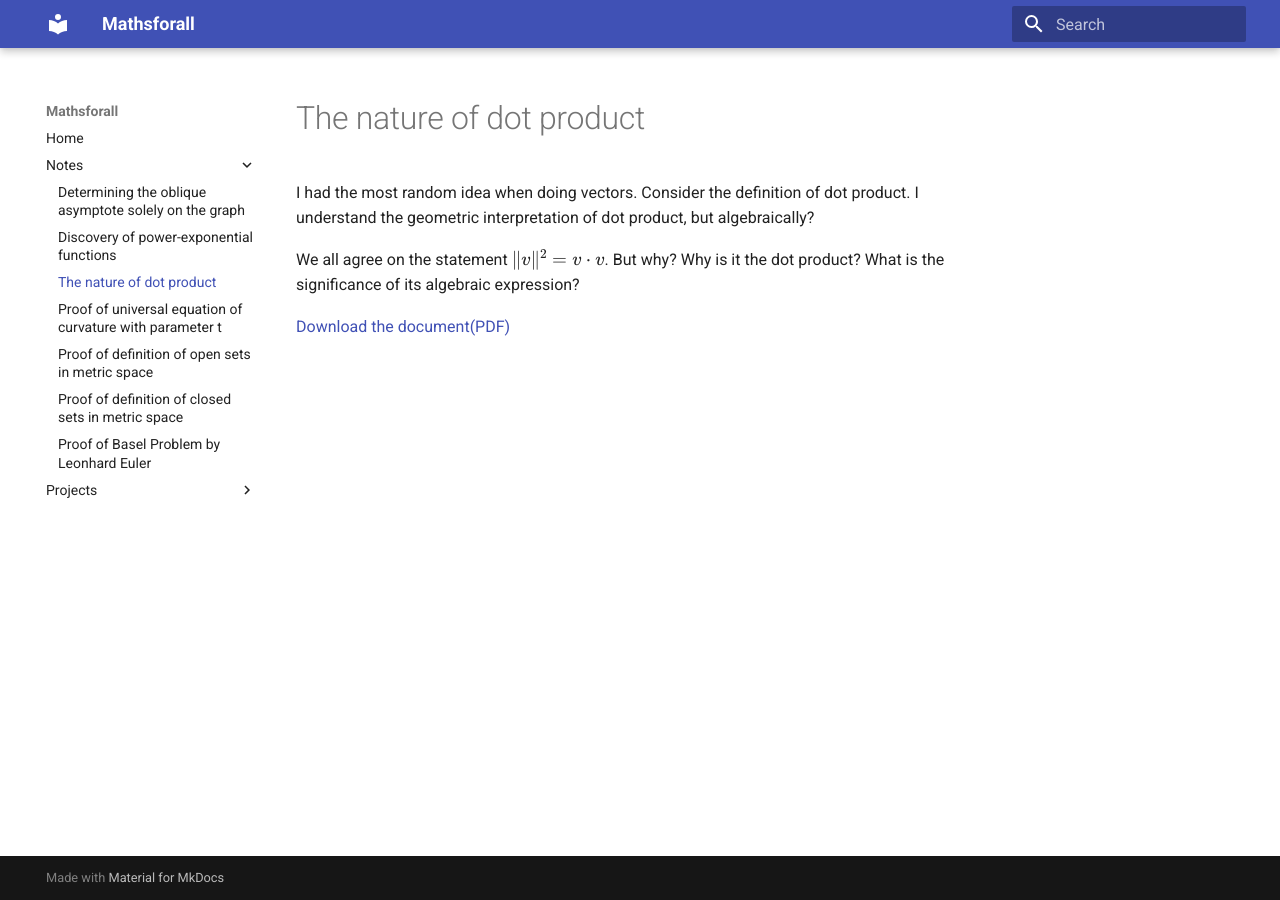
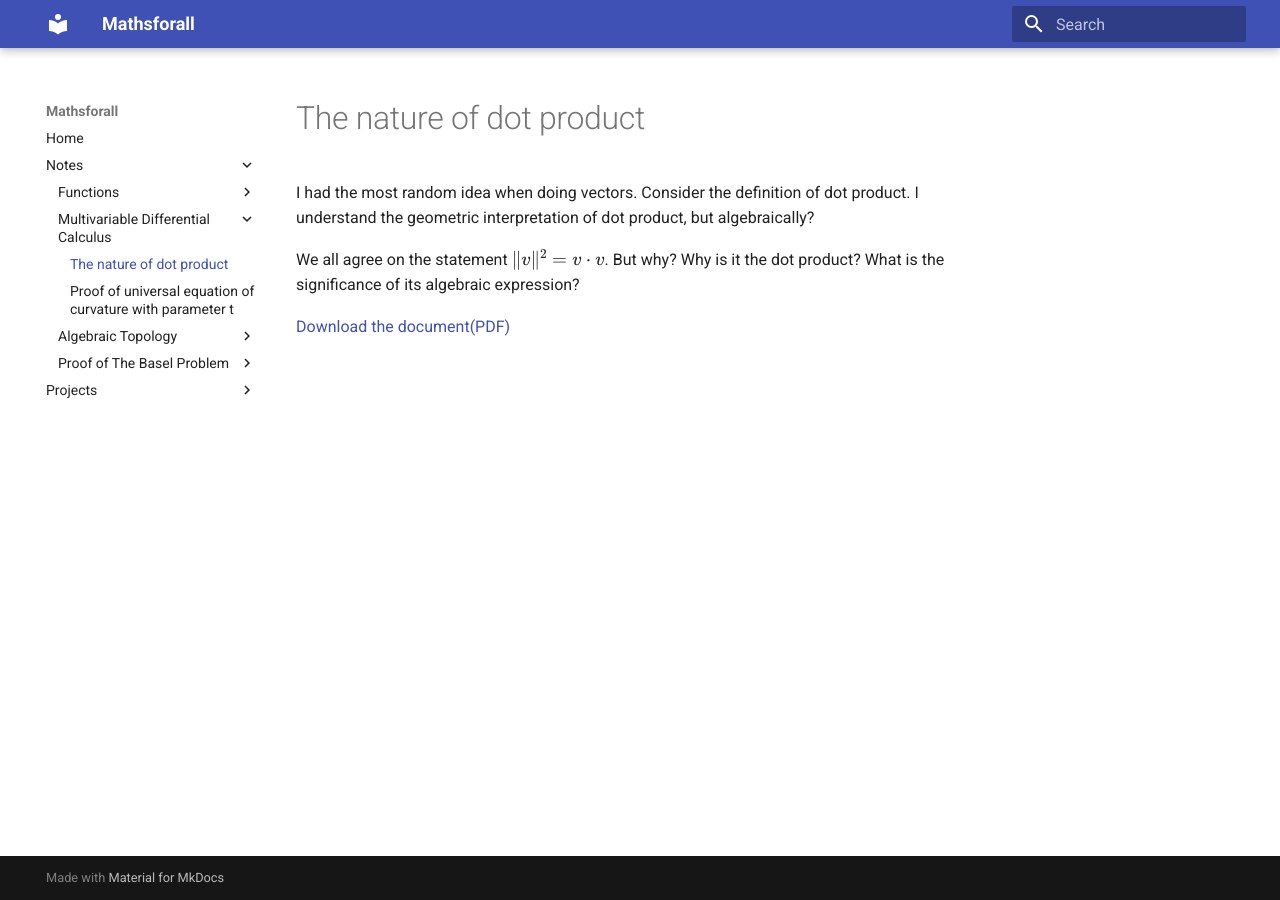
Before and after one commit to Mrle0n7/mathsforall, an MkDocs documentation site: the page built from docs/notes/Why_Dot_Product.md, in a window 1280 px wide. Built offline with MkDocs 1.6.1 and Material for MkDocs 9.7.7, drawn with Linux system fonts in a browser that asks for light colours.

Commit message:
Add menu bar

```diff
--- a/mkdocs.yml
+++ b/mkdocs.yml
@@ -21,12 +21,16 @@ extra_css: []
 nav:
   - Home: index.md
   - Notes:
-      - Determining the oblique asymptote solely on the graph: notes/Existence_of_OA_discussion.md
-      - Discovery of power-exponential functions: notes/The_function_with_no_graph.md
-      - The nature of dot product: notes/Why_Dot_Product.md
-      - Proof of universal equation of curvature with parameter t: notes/Curvature_time_parametrization_proof.md
-      - Proof of definition of open sets in metric space: notes/proof_open_interior.md
-      - Proof of definition of closed sets in metric space: notes/proof_closed_interior.md
-      - Proof of Basel Problem by Leonhard Euler: notes/basel_problem_euler.md
+      - Functions:
+        - Determining the oblique asymptote solely on the graph: notes/Existence_of_OA_discussion.md
+        - Discovery of power-exponential functions: notes/The_function_with_no_graph.md
+      - Multivariable Differential Calculus:
+        - The nature of dot product: notes/Why_Dot_Product.md
+        - Proof of universal equation of curvature with parameter t: notes/Curvature_time_parametrization_proof.md
+      - Algebraic Topology:
+        - Proof of definition of open sets in metric space: notes/proof_open_interior.md
+        - Proof of definition of closed sets in metric space: notes/proof_closed_interior.md
+      - Proof of The Basel Problem:
+        - Proof of Basel Problem by Leonhard Euler: notes/basel_problem_euler.md
   - Projects:
       - Modification of existing numerical optimization methods in the application of logistic regression: projects/Optimization.md
```
Also changed, not shown: docs/index.md (+2 -0 lines).
